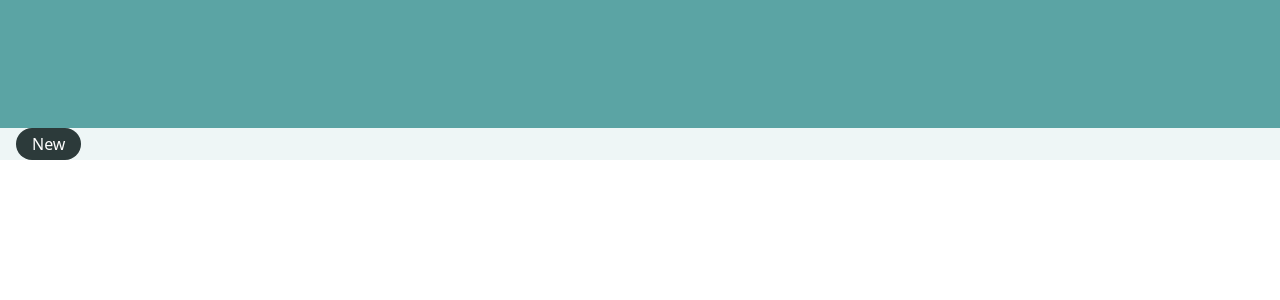
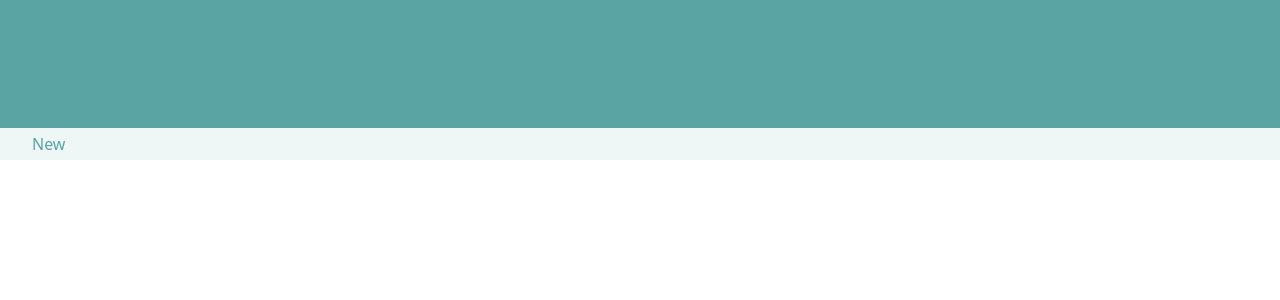
Before and after one commit to emefaAngela/Job-listings-app, a React (Create React App) app: page / in a window 1280 px wide. Shown: the top 300 px of the page. Built offline with nearby package versions, Linux system fonts and the light colour scheme.

Commit message:
styling tag component

```diff
--- a/src/App.js
+++ b/src/App.js
@@ -2,13 +2,14 @@
 import './App.css';
 import { Button } from './components/Button';
 import { Job } from './components/Job';
+import { Tag } from './components/Tag';
 
 //App component
 function App() {
   return (
     <div className="w-full h-100vh bg-[color:hsl(180,31%,95%)]">
       <div className='w-full h-[8em]  bg-[color:hsl(180,29%,50%)]'></div>
-      <Button >New</Button>
+      <Tag >New</Tag>
     </div>
   );
 }
--- a/src/components/Tag.js
+++ b/src/components/Tag.js
@@ -2,13 +2,14 @@ import styled, {css} from 'styled-components'
 
 //Button component
 export const Tag = styled.button`
-  background: #FFFFFF;
+  background: hsl(180,31%,95%);
   border-radius: 3px;
-  border: 2px solid #BF4F74;
-  color: #BF4F74;
+  color: hsl(180,29%,50%);
   margin: 0 1em;
   padding: 0.25em 1em;
 
-
+  &:hover {
+  color:white;
+  }
 
 `
```
